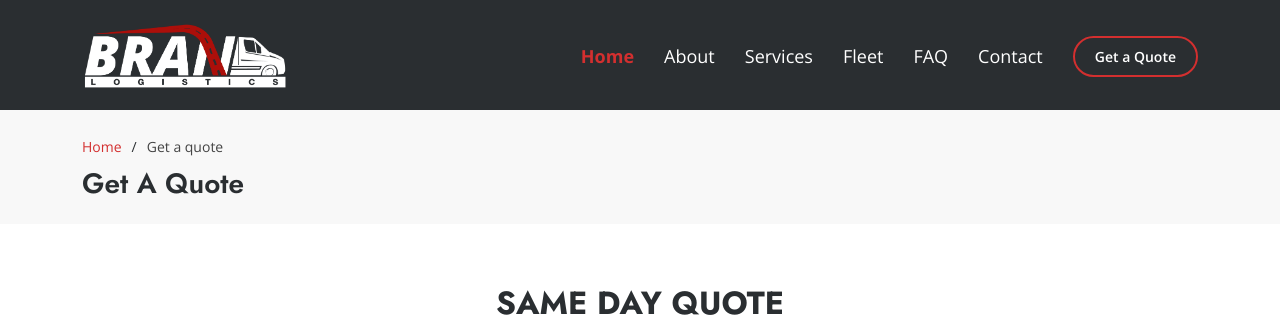
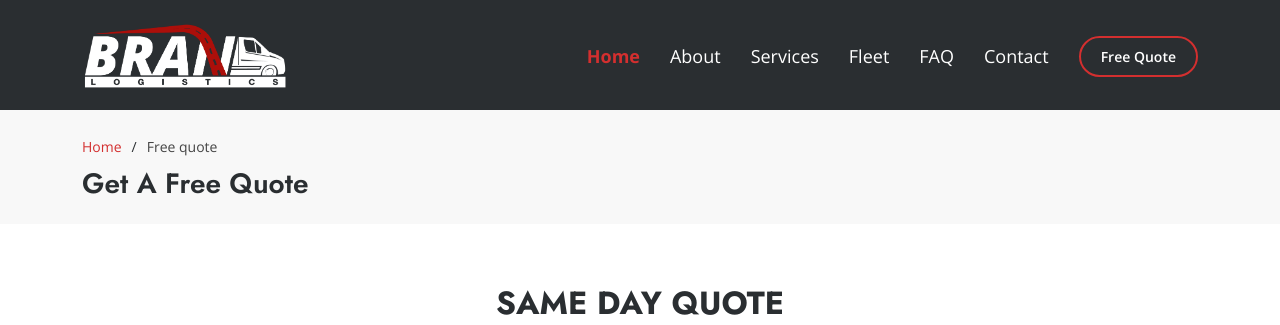
Before and after one commit to polly-rm/bran, a Django app: page /quote/ in a window 1280 px wide. Shown: the top 325 px of the page. Run offline with Django 4.2, Linux system fonts and the light colour scheme; some libraries are stand-ins or nearby versions.

Commit message:
Custom updates

```diff
--- a/templates/_partials/navigation.html
+++ b/templates/_partials/navigation.html
@@ -10,7 +10,7 @@
         <li><a class="nav-link   scrollto" href="{% url 'index' %}#portfolio">Fleet</a></li>
         <li><a class="nav-link   scrollto" href="{% url 'index' %}#faq">FAQ</a></li>
         <li><a class="nav-link scrollto" href="{% url 'index' %}#contact">Contact</a></li>
-        <li><a class="getstarted scrollto" href="{% url 'quotes:get-a-quote' %}">Get a Quote</a></li>
+        <li><a class="getstarted scrollto" href="{% url 'quotes:get-a-quote' %}">Free Quote</a></li>
     </ul>
     <i class="bi bi-list mobile-nav-toggle"></i>
 </nav>
--- a/templates/base.html
+++ b/templates/base.html
@@ -11,7 +11,7 @@
     <title>Courier Bournemouth | Same Day Parcel Delivery | Bran Logistics</title>
     <meta content="Need a same day courier in Bournemouth? We deliver parcels fast, locally and nationwide. Affordable, secure, and professional service – 24/7."
           name="description">
-    <meta content="bran, branlogistics, bran logistics, logistics, logistic, transport, transportation, courier, delivery, house removals, urgent, overnight, swb, mwb, small van, 24/7, same-day delivery, Bournemouth, United Kingdom, England, uk, luton van, tail lift, van, curtain sider"
+    <meta content="bran, branlogistics, bran logistics, logistics, logistic, transport, transportation, courier, delivery, house removals, urgent, overnight, swb, mwb, small van, 24/7, same-day delivery, Bournemouth, Christchurch, Poole, Wimborne, Ferndown, Ringwood, Dorset, Dorset area, United Kingdom, England, uk, luton van, tail lift, van, curtain sider"
           name="keywords">
 
     <!-- Favicons -->
--- a/templates/index.html
+++ b/templates/index.html
@@ -24,7 +24,7 @@
                     </div>
                     <div>
                         <a href="{% url 'quotes:get-a-quote' %}" class="btn-get-started scrollto"
-                           style="min-width: 135px !important;">Get a Quote</a>
+                           style="min-width: 135px !important;">Get a Free Quote</a>
                     </div>
                 </div>
             </div>
--- a/templates/quotes/get_a_quote.html
+++ b/templates/quotes/get_a_quote.html
@@ -17,9 +17,9 @@
         <div class="container">
             <ol>
                 <li><a href="{% url 'index' %}">Home</a></li>
-                <li>Get a quote</li>
+                <li>Free quote</li>
             </ol>
-            <h2>Get A Quote</h2>
+            <h2>Get A Free Quote</h2>
         </div>
     </section>
     <!-- End Breadcrumbs -->
@@ -196,6 +196,7 @@
     <script src="{% static 'js/quotes/datetimepicker.js' %}"></script>
     <script src="{% static 'js/quotes/toggleCheckbox.js' %}"></script>
     <script src="{% static 'js/quotes/displayErrors.js' %}"></script>
+    <script src="{% static 'js/quotes/googleMapsApi.js' %}"></script>
 
     <!-------- Single parameters cargo formset -------->
     <script>
```
